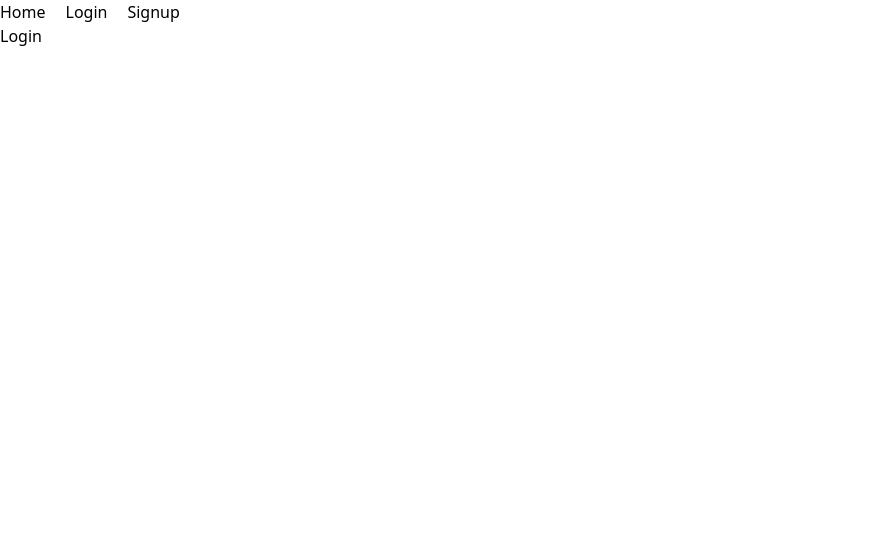
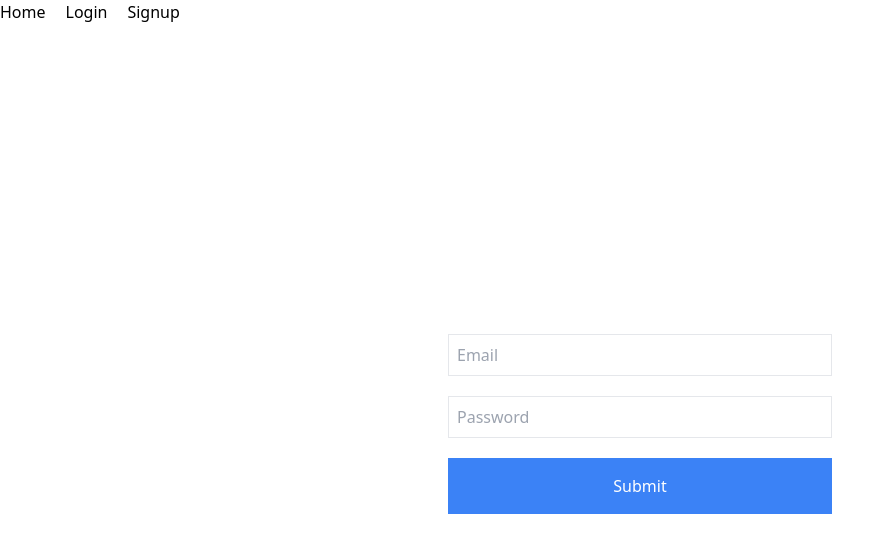
Before and after one commit to kagunecode/ttidjangoreact, a React (Vite) app in the folder frontend/: page /login in a window 1280 px wide. Shown: the top 552 px of the page, without its empty margins (0-894 px from the left). Built offline with nearby package versions, Linux system fonts and the light colour scheme.

Commit message:
Added login method with credentials and token

```diff
--- a/frontend/src/pages/Login.jsx
+++ b/frontend/src/pages/Login.jsx
@@ -1,3 +1,46 @@
+import axios from "axios";
+import { useForm } from "react-hook-form";
+import { useNavigate } from "react-router-dom";
+
 export function Login() {
-  return <h1>Login</h1>;
+  const { register, handleSubmit } = useForm();
+  const navigate = useNavigate();
+
+  const onSubmit = async (formData) => {
+    const { data } = await axios.post(
+      "http://127.0.0.1:8000/api/login",
+      {
+        email: formData.email,
+        password: formData.password,
+      },
+      { withCredentials: true }
+    );
+    axios.defaults.headers.common["Authorization"] = `Bearer ${data["token"]}`;
+    navigate("/");
+  };
+  return (
+    <section className="h-full w-full flex items-center justify-center">
+      <form
+        className="flex w-[30%] flex-col gap-5"
+        onSubmit={handleSubmit(onSubmit)}
+      >
+        <input
+          className="border p-2"
+          {...register("email")}
+          type="email"
+          placeholder="Email"
+        />
+        <input
+          className="border p-2"
+          {...register("password")}
+          type="password"
+          placeholder="Password"
+        />
+        <input
+          className="bg-blue-500 cursor-pointer hover:bg-blue-700 duration-150 text-white p-4"
+          type="submit"
+        />
+      </form>
+    </section>
+  );
 }
```
